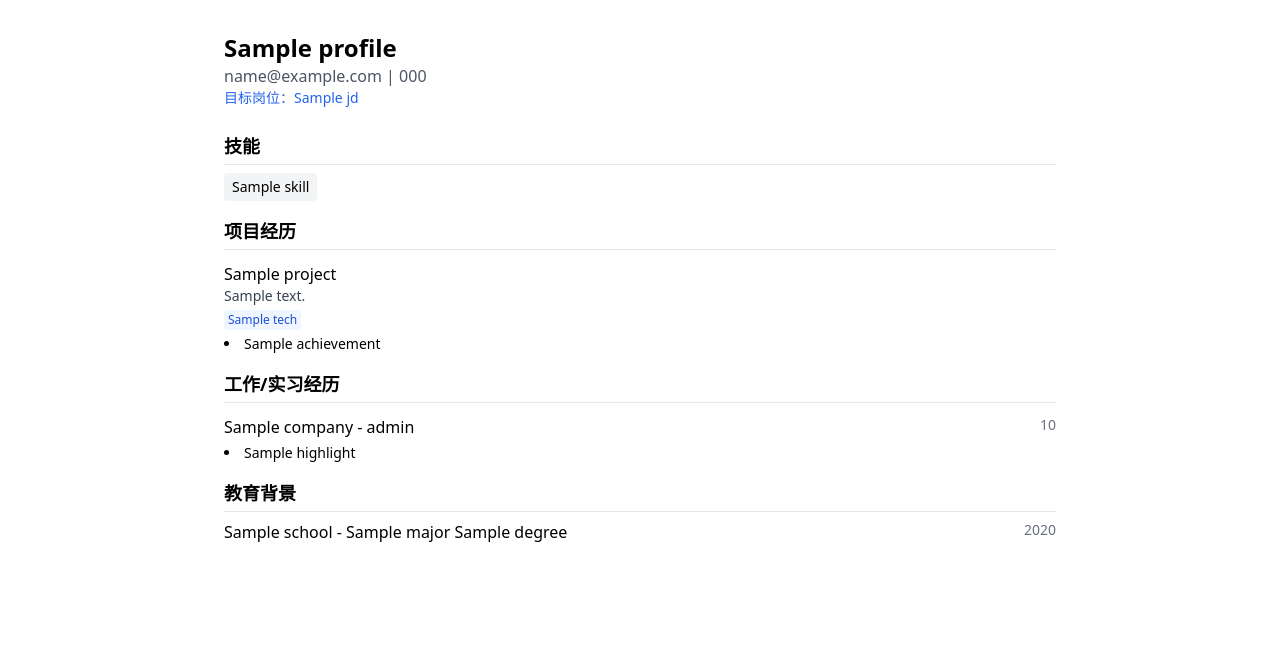
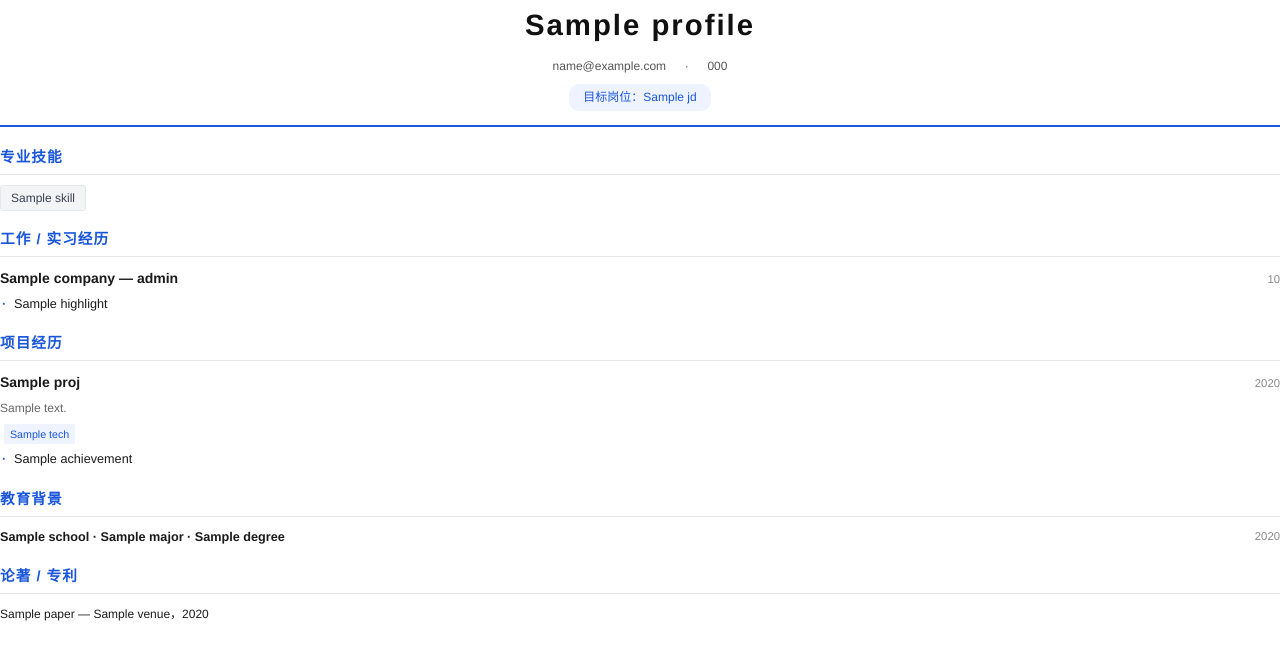
Before and after one commit to HR-Xie/career-sync-agent, a FastAPI app: template templates/resumes/modern.html in a window 1280 px wide. Shown: the top 660 px of the page. Run offline with FastAPI, Linux system fonts and the light colour scheme; the template is opened without the code that fills it: most values are stand-ins (such as "Sample title", 1, 10 or a date in 2020); some libraries are stand-ins or nearby versions.

Commit message:
feat: professional resume template + UI fixes
- Rewrite resume template with inline CSS (no Tailwind CDN), A4 @page
  control, PingFang SC font stack, blue accent, clean single-column layout
- Strengthen RESUME_TAILORING_PROMPT with verb rules (strong verbs only,
  no weak openers, 40-80 char bullets, consistent tech noun casing)
- Fix result page: remove source label from card to keep cards aligned,
  embed source tag inside modal content body
- Rewrite modal with inline styles for reliable close button, add
  Escape-key and overlay-click dismiss

```diff
--- a/templates/resumes/modern.html
+++ b/templates/resumes/modern.html
@@ -3,67 +3,254 @@
 <head>
 <meta charset="UTF-8">
 <title>{{ profile.name }} - 简历</title>
-    <script src="https://cdn.tailwindcss.com"></script>
+<style>
+  @page {
+    size: A4;
+    margin: 20mm 18mm 20mm 18mm;
+  }
+
+  * { margin: 0; padding: 0; box-sizing: border-box; }
+
+  body {
+    font-family: "PingFang SC", "Microsoft YaHei", "Noto Sans SC", "Helvetica Neue", sans-serif;
+    font-size: 10.5pt;
+    line-height: 1.7;
+    color: #1a1a1a;
+    -webkit-print-color-adjust: exact;
+    print-color-adjust: exact;
+  }
+
+  /* ── Header ── */
+  .header {
+    text-align: center;
+    padding-bottom: 14px;
+    margin-bottom: 18px;
+    border-bottom: 2px solid #1a56db;
+  }
+  .header .name {
+    font-size: 22pt;
+    font-weight: 700;
+    letter-spacing: 2px;
+    color: #111;
+  }
+  .header .meta {
+    margin-top: 6px;
+    font-size: 9pt;
+    color: #555;
+    word-spacing: 6px;
+  }
+  .header .target {
+    display: inline-block;
+    margin-top: 8px;
+    padding: 3px 14px;
+    font-size: 9pt;
+    color: #1a56db;
+    background: #eef3ff;
+    border-radius: 10px;
+  }
+
+  /* ── Section ── */
+  .section { margin-bottom: 16px; }
+
+  .section-title {
+    font-size: 11pt;
+    font-weight: 700;
+    color: #1a56db;
+    padding-bottom: 4px;
+    margin-bottom: 10px;
+    border-bottom: 1px solid #e5e7eb;
+    letter-spacing: 1px;
+  }
+
+  /* ── Skills ── */
+  .skills-wrap {
+    display: flex;
+    flex-wrap: wrap;
+    gap: 6px;
+  }
+  .skill-chip {
+    font-size: 9pt;
+    padding: 2px 10px;
+    background: #f3f4f6;
+    border: 1px solid #e5e7eb;
+    border-radius: 3px;
+    color: #374151;
+  }
+
+  /* ── Experience / Projects ── */
+  .item { margin-bottom: 12px; }
+  .item:last-child { margin-bottom: 0; }
+
+  .item-head {
+    display: flex;
+    justify-content: space-between;
+    align-items: baseline;
+    margin-bottom: 3px;
+  }
+  .item-head .title {
+    font-weight: 600;
+    font-size: 10.5pt;
+  }
+  .item-head .date {
+    font-size: 8.5pt;
+    color: #888;
+    white-space: nowrap;
+    margin-left: 12px;
+  }
+  .item-sub {
+    font-size: 9pt;
+    color: #666;
+    margin-bottom: 4px;
+  }
+
+  .bullets {
+    list-style: none;
+    padding-left: 0;
+  }
+  .bullets li {
+    position: relative;
+    padding-left: 14px;
+    margin-bottom: 2px;
+    font-size: 9.5pt;
+    text-align: justify;
+  }
+  .bullets li::before {
+    content: "·";
+    position: absolute;
+    left: 2px;
+    color: #1a56db;
+    font-weight: 700;
+  }
+
+  /* ── Tech tags inline ── */
+  .tech-tags {
+    display: inline-flex;
+    flex-wrap: wrap;
+    gap: 3px;
+    margin-left: 4px;
+  }
+  .tech-tags .tag {
+    font-size: 8pt;
+    padding: 1px 6px;
+    background: #eef3ff;
+    color: #1a56db;
+    border-radius: 2px;
+  }
+
+  /* ── Education ── */
+  .edu-row {
+    display: flex;
+    justify-content: space-between;
+    font-size: 9.5pt;
+    margin-bottom: 3px;
+  }
+  .edu-row .school { font-weight: 600; }
+  .edu-row .year { color: #888; font-size: 8.5pt; }
+
+  /* ── Papers ── */
+  .paper-item {
+    font-size: 9pt;
+    margin-bottom: 2px;
+    padding-left: 14px;
+    text-indent: -14px;
+  }
+</style>
 </head>
-<body class="bg-white p-8 max-w-4xl mx-auto">
-    <h1 class="text-2xl font-bold">{{ profile.name }}</h1>
-    <p class="text-gray-600">{{ profile.email }} | {{ profile.phone }}</p>
-    <p class="text-sm text-blue-600">目标岗位：{{ jd.title }}</p>
+<body>
 
-    <section class="mt-6">
-        <h2 class="text-lg font-semibold border-b pb-1">技能</h2>
-        <div class="flex flex-wrap gap-2 mt-2">
+<!-- Header -->
+<div class="header">
+  <div class="name">{{ profile.name }}</div>
+  <div class="meta">{{ profile.email }} &nbsp;·&nbsp; {{ profile.phone }}</div>
+  <div class="target">目标岗位：{{ jd.title }}</div>
+</div>
+
+<!-- Skills -->
+{% if profile.skills %}
+<div class="section">
+  <div class="section-title">专业技能</div>
+  <div class="skills-wrap">
     {% for skill in profile.skills %}
-            <span class="px-2 py-1 bg-gray-100 rounded text-sm">{{ skill }}</span>
+    <span class="skill-chip">{{ skill }}</span>
     {% endfor %}
   </div>
-    </section>
+</div>
+{% endif %}
 
-    <section class="mt-4">
-        <h2 class="text-lg font-semibold border-b pb-1">项目经历</h2>
-        {% for project in profile.projects %}
-        <div class="mt-3">
-            <h3 class="font-medium">{{ project.name }}</h3>
-            <p class="text-sm text-gray-700">{{ project.desc }}</p>
-            <div class="flex flex-wrap gap-1 mt-1">
-                {% for tech in project.tech_stack %}
-                <span class="text-xs px-1 py-0.5 bg-blue-50 text-blue-700 rounded">{{ tech }}</span>
-                {% endfor %}
+<!-- Experience -->
+{% if profile.experience %}
+<div class="section">
+  <div class="section-title">工作 / 实习经历</div>
+  {% for exp in profile.experience %}
+  <div class="item">
+    <div class="item-head">
+      <span class="title">{{ exp.company }} — {{ exp.role }}</span>
+      <span class="date">{{ exp.duration }}</span>
     </div>
-            <ul class="list-disc list-inside text-sm mt-1">
-                {% for achievement in project.achievements %}
-                <li>{{ achievement }}</li>
-                {% endfor %}
-            </ul>
-        </div>
-        {% endfor %}
-    </section>
-
-    <section class="mt-4">
-        <h2 class="text-lg font-semibold border-b pb-1">工作/实习经历</h2>
-        {% for exp in profile.experience %}
-        <div class="mt-3">
-            <div class="flex justify-between">
-                <span class="font-medium">{{ exp.company }} - {{ exp.role }}</span>
-                <span class="text-sm text-gray-500">{{ exp.duration }}</span>
-            </div>
-            <ul class="list-disc list-inside text-sm mt-1">
+    {% if exp.highlights %}
+    <ul class="bullets">
       {% for hl in exp.highlights %}
       <li>{{ hl }}</li>
       {% endfor %}
     </ul>
+    {% endif %}
   </div>
   {% endfor %}
-    </section>
+</div>
+{% endif %}
 
-    <section class="mt-4">
-        <h2 class="text-lg font-semibold border-b pb-1">教育背景</h2>
-        {% for edu in profile.education %}
-        <div class="mt-2 flex justify-between">
-            <span>{{ edu.school }} - {{ edu.major }} {{ edu.degree }}</span>
-            <span class="text-sm text-gray-500">{{ edu.year }}</span>
+<!-- Projects -->
+{% if profile.projects %}
+<div class="section">
+  <div class="section-title">项目经历</div>
+  {% for proj in profile.projects %}
+  <div class="item">
+    <div class="item-head">
+      <span class="title">{{ proj.name }}</span>
+      {% if proj.year %}<span class="date">{{ proj.year }}</span>{% endif %}
+    </div>
+    {% if proj.desc %}<div class="item-sub">{{ proj.desc }}</div>{% endif %}
+    {% if proj.tech_stack %}
+    <div class="tech-tags">
+      {% for tech in proj.tech_stack %}
+      <span class="tag">{{ tech }}</span>
+      {% endfor %}
+    </div>
+    {% endif %}
+    {% if proj.achievements %}
+    <ul class="bullets" style="margin-top:3px">
+      {% for a in proj.achievements %}
+      <li>{{ a }}</li>
+      {% endfor %}
+    </ul>
+    {% endif %}
   </div>
   {% endfor %}
-    </section>
+</div>
+{% endif %}
+
+<!-- Education -->
+{% if profile.education %}
+<div class="section">
+  <div class="section-title">教育背景</div>
+  {% for edu in profile.education %}
+  <div class="edu-row">
+    <span class="school">{{ edu.school }} · {{ edu.major }} · {{ edu.degree }}</span>
+    <span class="year">{{ edu.year }}</span>
+  </div>
+  {% endfor %}
+</div>
+{% endif %}
+
+<!-- Papers -->
+{% if profile.papers %}
+<div class="section">
+  <div class="section-title">论著 / 专利</div>
+  {% for p in profile.papers %}
+  <div class="paper-item">{{ p.title }}{% if p.venue %} — {{ p.venue }}{% endif %}{% if p.year %}，{{ p.year }}{% endif %}</div>
+  {% endfor %}
+</div>
+{% endif %}
+
 </body>
 </html>
```
Also changed, not shown: llm/prompts.py (+8 -0 lines), templates/pages/result.html (+120 -23 lines). Lines whose indentation alone changed are shown as unchanged.
